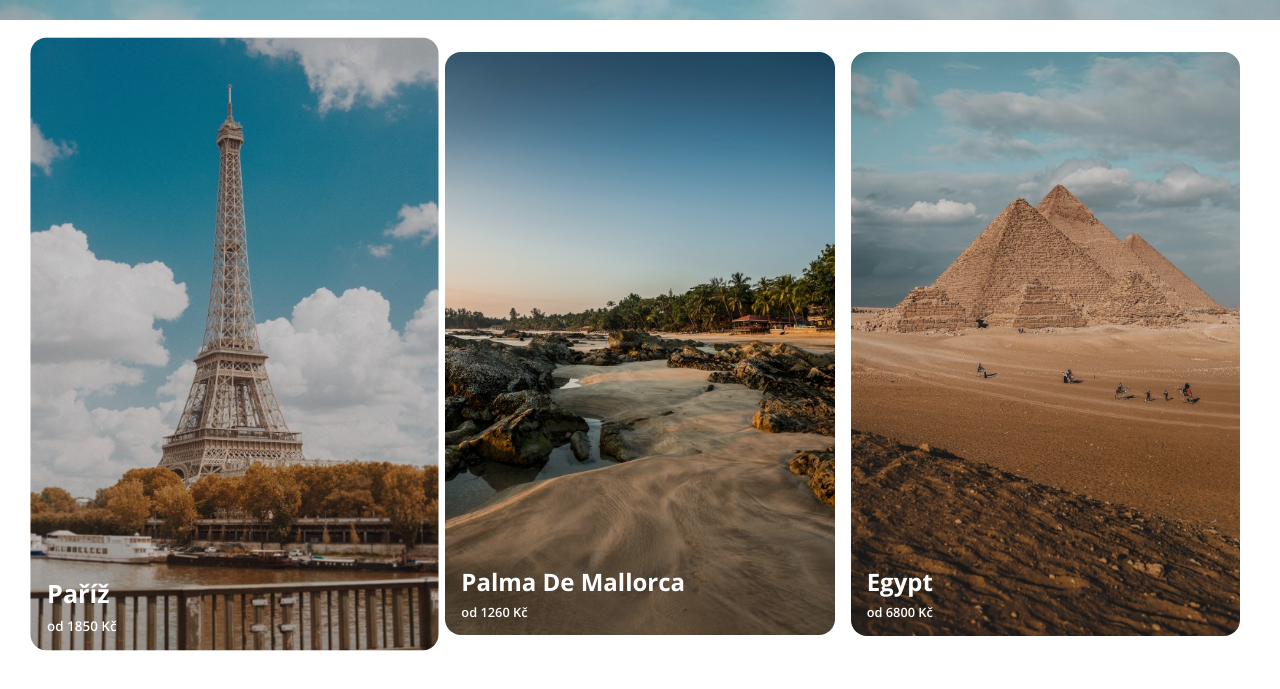
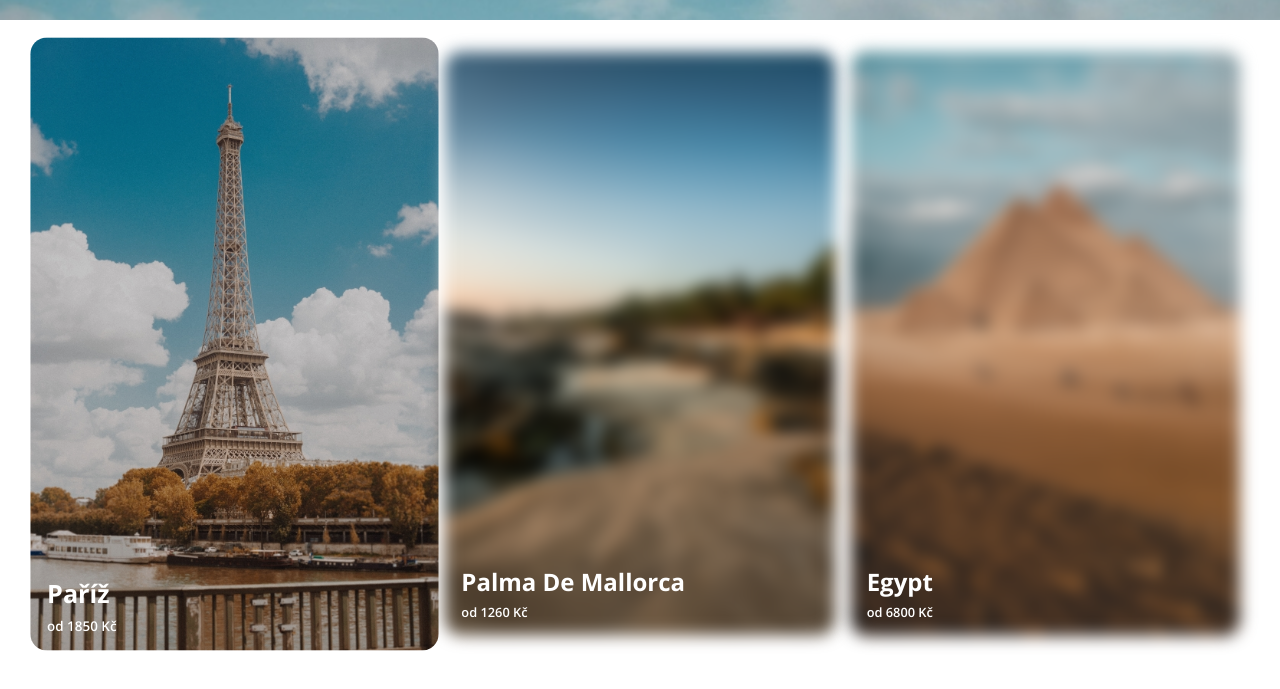
Before and after one commit to pslib-cz/2023-p2a-web-tur-cile-steveruu, a plain HTML site: page index.html in a window 1280 px wide. In both pictures the pointer is over the element 234 px from the left and 408 px from the top of the page. Shown: the part 65-754 px from the top of the page. Drawn offline with nearby package versions, Linux system fonts and the light colour scheme.

Commit message:
aAAAAAAAAAAAAAAAAAAAAAAAAAAAAAAA

```diff
--- a/assets/css/style.css
+++ b/assets/css/style.css
@@ -32,13 +32,12 @@ html {
     color: inherit;
     /* max-height: 80vh; */
 }
-.categories__item:hover {
+figure:hover {
     transform: scale(1.05);
     transition: transform 0.3s ease-in-out;
-
 }
 
-.categories__item-image:has(:not(:hover)) {
+.categories:has(.categories__item:hover) .categories__item-image:not(:hover){
     filter: blur(8px);
 }
 
@@ -52,6 +51,11 @@ html {
     position: absolute;
     bottom: 0;
     left: 0;
+}
+
+.categories__item-description:has(figure:hover) {
+    position: absolute;
+
 }
 
 
```
